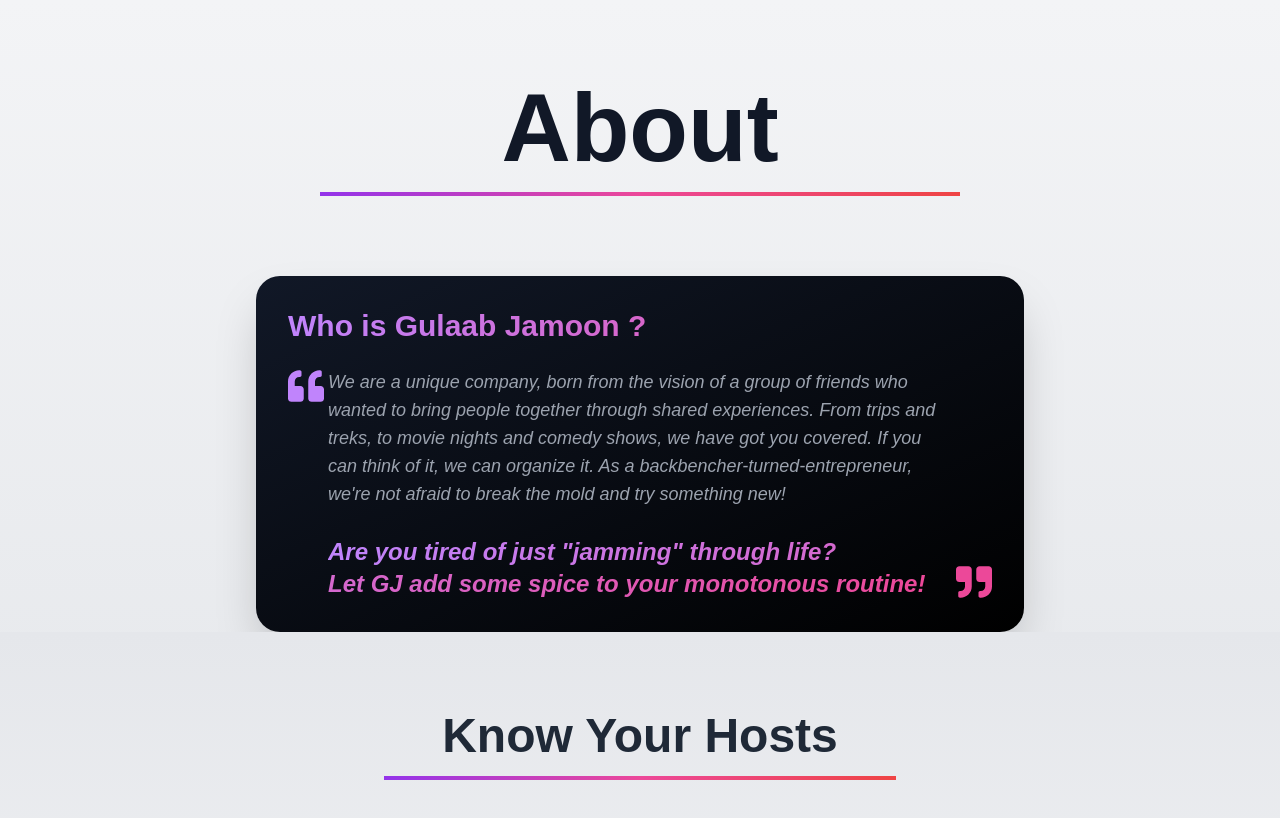
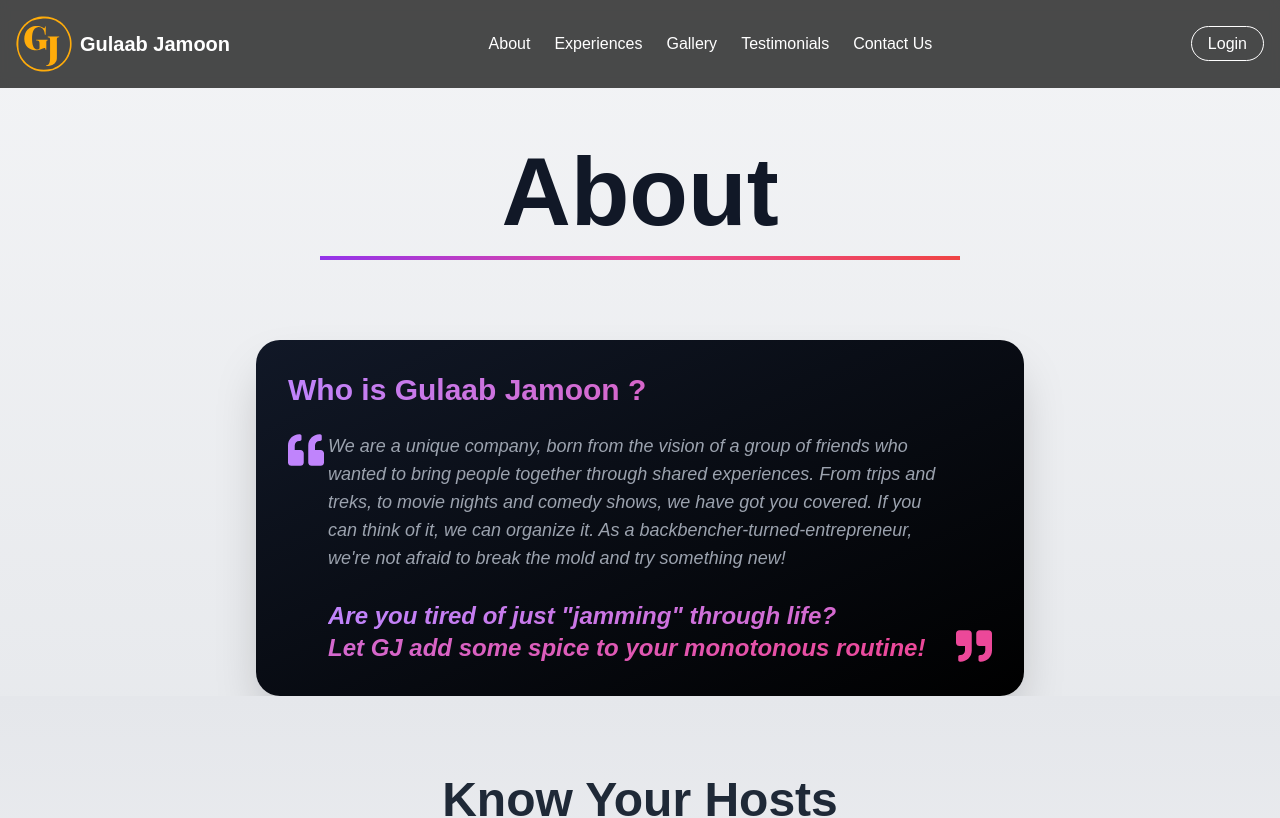
Before and after one commit to anubhakapur/GulaabJamoon, a React (Vite) app in the folder frontend/: page /about in a window 1280 px wide. Shown: the top 818 px of the page. Built offline with nearby package versions, Linux system fonts and the light colour scheme.

Commit message:
about changes

```diff
--- a/frontend/src/Pages/AboutPage.jsx
+++ b/frontend/src/Pages/AboutPage.jsx
@@ -2,12 +2,14 @@ import React from "react";
 import { motion } from "framer-motion";
 import { FaQuoteLeft, FaQuoteRight } from "react-icons/fa";
 import Footer from "../components/Footer";
+import Header from "../components/Header";
 
 const AboutPage = () => {
   return (
     <div className="min-h-screen bg-gradient-to-b from-gray-100 to-gray-300 text-gray-800 overflow-hidden select-none">
+      <Header home={false} />
       <motion.h1
-        className="text-6xl md:text-8xl font-extrabold text-gray-900 text-center py-20"
+        className="text-6xl md:text-8xl font-extrabold text-gray-900 text-center pt-[9rem] pb-[5rem]"
         initial={{ opacity: 0, y: -50 }}
         animate={{ opacity: 1, y: 0 }}
         transition={{ duration: 1, ease: "easeOut" }}
--- a/frontend/src/Pages/Homepage.jsx
+++ b/frontend/src/Pages/Homepage.jsx
@@ -11,7 +11,7 @@ import backgroundImage from "/src/assets/images/bg-main-test2.jpg";
 const Homepage = () => {
   return (
     <div className="bg-white min-h-screen">
-      <Header />
+      <Header home={true}/>
       <Hero backgroundImage={backgroundImage} />
       <TripCarousel trips={trips} />
       <TestimonialPage />
--- a/frontend/src/components/Header.jsx
+++ b/frontend/src/components/Header.jsx
@@ -2,7 +2,7 @@ import React, { useState, useEffect } from "react";
 import { motion, AnimatePresence } from "framer-motion";
 import GJlogo from "../assets/images/GJlogo.svg";
 
-const Header = () => {
+const Header = ({home}) => {
   const [isMenuOpen, setIsMenuOpen] = useState(false);
   const [isVisible, setIsVisible] = useState(true);
   const [isAtTop, setIsAtTop] = useState(true);
@@ -82,7 +82,7 @@ const Header = () => {
     <>
       <motion.header
         className={`fixed top-0 left-0 right-0 z-50 transition-all duration-300 ${
-          !isAtTop ? "bg-black bg-opacity-70 backdrop-blur-sm" : ""
+          !home || !isAtTop ? "bg-black bg-opacity-70 backdrop-blur-sm" : ""
         }`}
         initial={{ y: 0 }}
         animate={{ y: isVisible ? 0 : "-100%" }}
```
